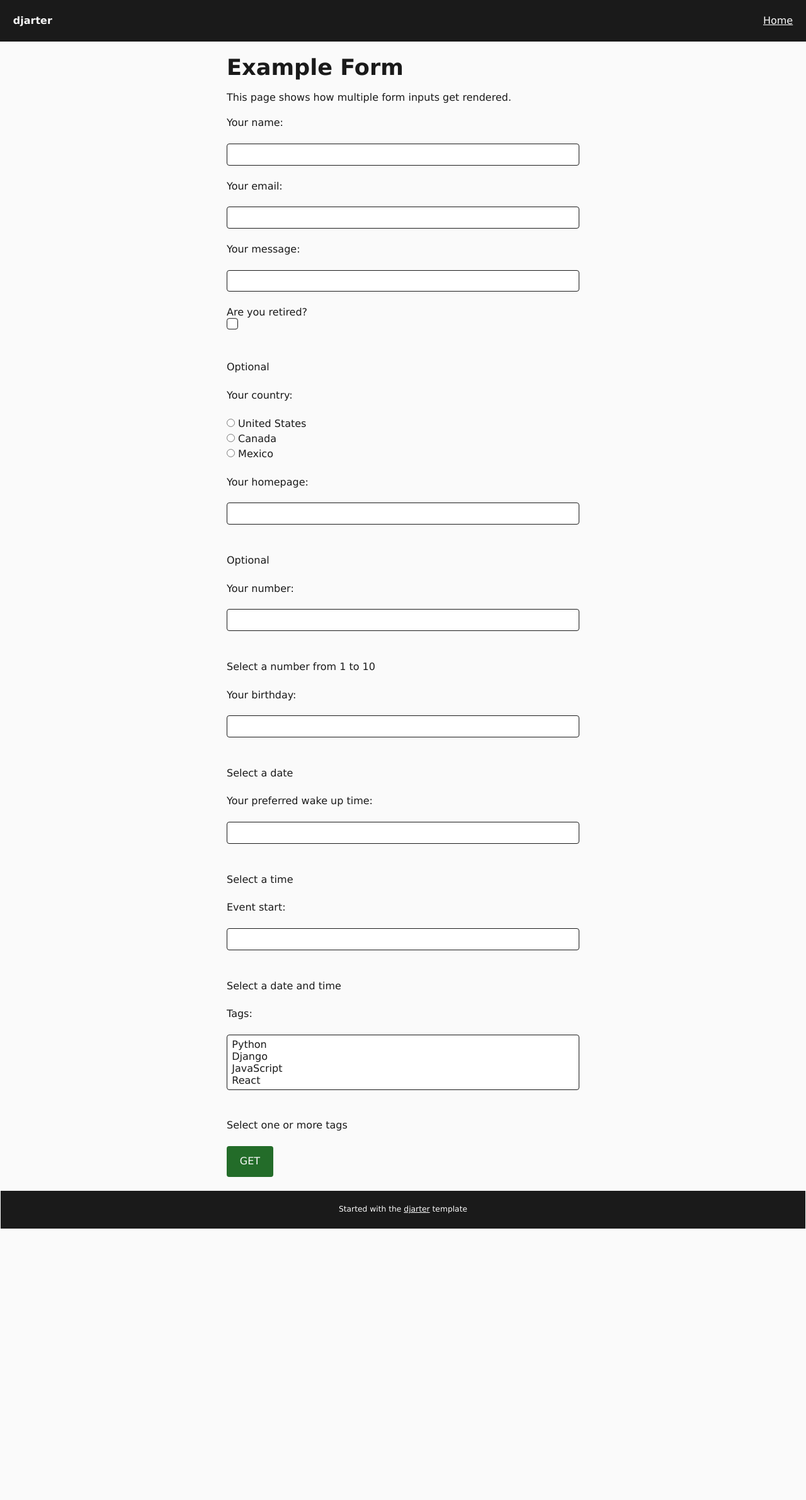
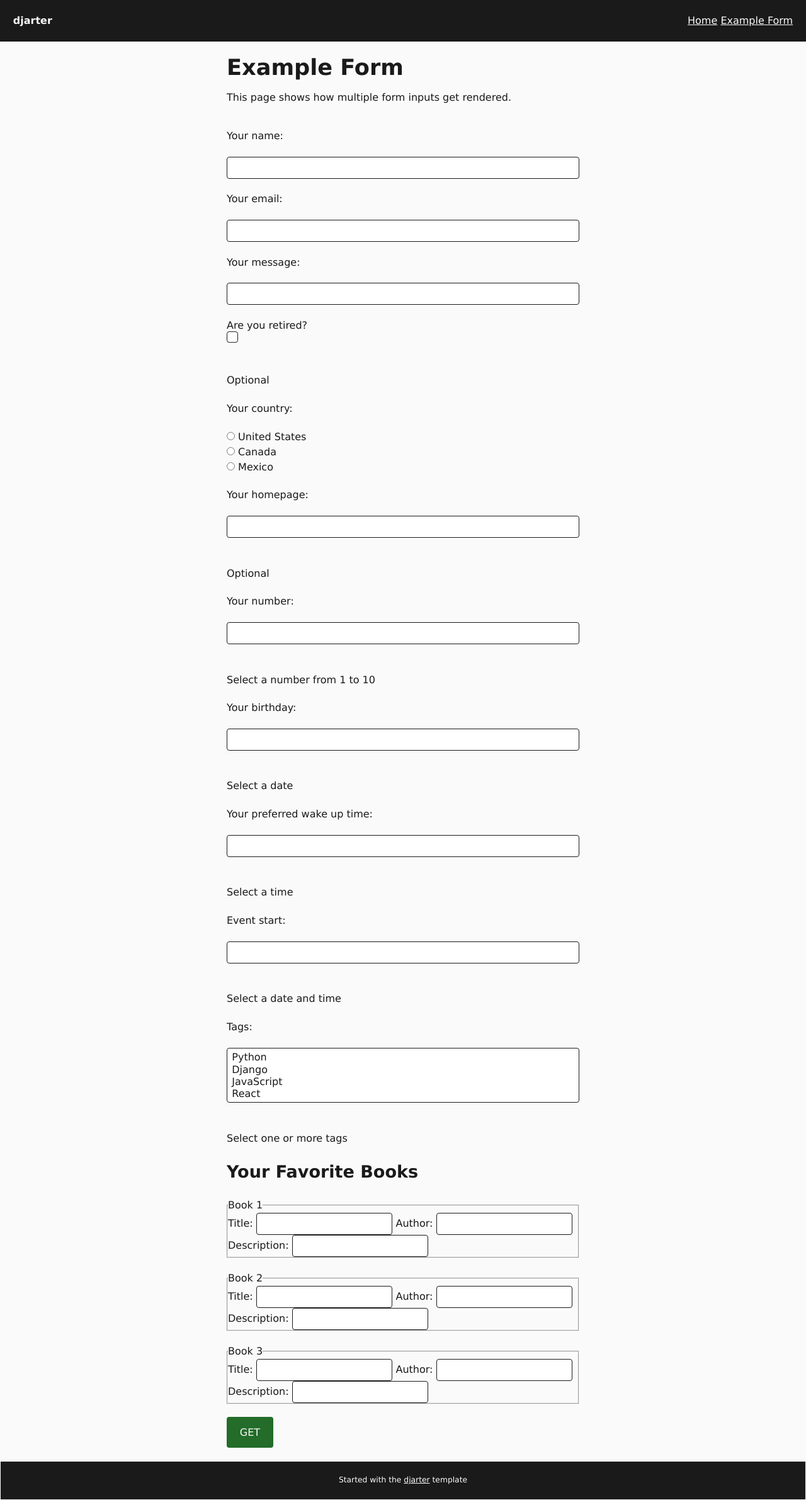
Before and after one commit to lancegoyke/djarter, a Django app: page /example-form/ in a window 1280 px wide. Shown: the whole page at 63% size. Before the commit the page ends 1951 px from the top, so only its background shows below. Run offline with Django 4.2, Linux system fonts and the light colour scheme; parts of the project's set-up code (start-up, migrations or seed data) failed here and were passed over.

Commit message:
added link to form page with formset, fieldset

```diff
--- a/core/views.py
+++ b/core/views.py
@@ -56,12 +56,34 @@ class ExampleForm(forms.Form):
     )
 
 
+class BookForm(forms.Form):
+    title = forms.CharField(label="Title", max_length=100, required=True)
+    author = forms.CharField(label="Author", max_length=100, required=True)
+    description = forms.CharField(label="Description", max_length=1000, required=True)
+
+
+BookFormSet = forms.formset_factory(
+    form=BookForm,
+    extra=3,
+)
+
+
 def example_form(request):
     if request.method == "POST":
         form = ExampleForm(request.POST)
         if form.is_valid():
             print(form.cleaned_data)
-            return render(request, "example_form.html", {"form": form})
+            book_formset = BookFormSet(request.POST)
+            if book_formset.is_valid():
+                print(book_formset.cleaned_data)
+            return render(
+                request,
+                "example_form.html",
+                {"form": form, "book_formset": book_formset},
+            )
     else:
         form = ExampleForm()
-    return render(request, "example_form.html", {"form": form})
+        book_formset = BookFormSet()
+    return render(
+        request, "example_form.html", {"form": form, "book_formset": book_formset}
+    )
--- a/templates/example_form.html
+++ b/templates/example_form.html
@@ -9,7 +9,16 @@
   <h1>Example Form</h1>
   <p>This page shows how multiple form inputs get rendered.</p>
   <form class="stack" method="get">
+    {% csrf_token %}
     {{ form }}
+    <h2>Your Favorite Books</h2>
+    {{ book_formset.management_form }}
+    {% for book_form in book_formset %}
+      <fieldset>
+        <legend>Book {{ forloop.counter }}</legend>
+        {{ book_form }}
+      </fieldset>
+    {% endfor %}
     <button type="submit">GET</button>
   </form>
 {% endblock content %}
--- a/templates/partials/header.html
+++ b/templates/partials/header.html
@@ -3,6 +3,7 @@
   <ul class="cluster">
     <li>
       <a href="{% url 'home' %}">Home</a>
+      <a href="{% url 'example_form' %}">Example Form</a>
     </li>
   </ul>
 </header>
```
